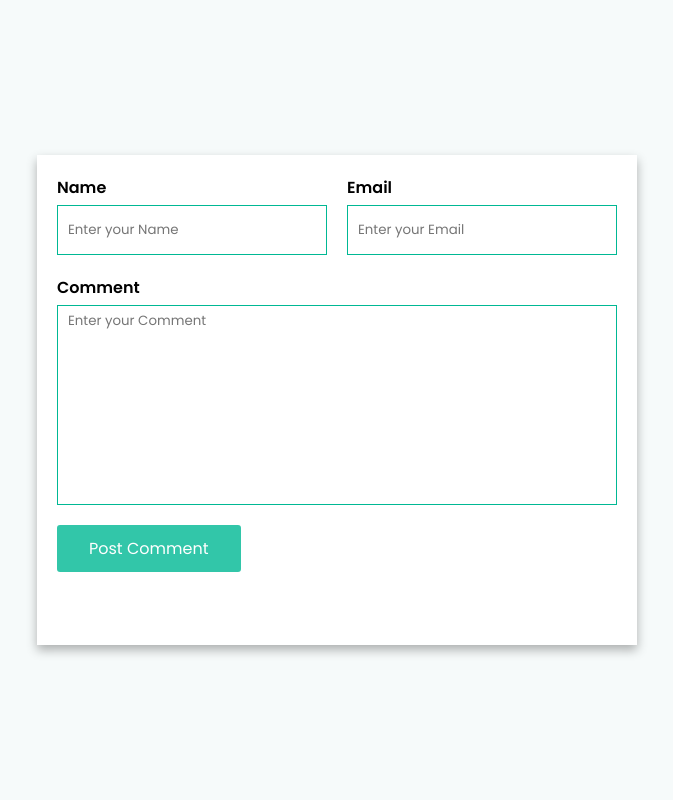
After one commit to lotye/halte_violence, a PHP site: page /com/index.php in a window 1280 px wide. The commit adds this page. Shown: the whole page, without its empty margins (303-976 px from the left). Run offline with PHP 8.4, Linux system fonts and the light colour scheme; data that the repository does not hold is empty.

Commit message:
commentaire

```diff
--- a/admin.php
+++ b/admin.php
@@ -30,8 +30,6 @@ $sqli = "SELECT * FROM kara";
     </tr>
   </thead>
 <tbody>
-
-
 
 <?php
   foreach($plaintes as $plainte){
--- /dev/null
+++ b/com/config.php
@@ -0,0 +1,14 @@
+<?php
+
+$server = "localhost";
+$username = "root";
+$password = "";
+$database = "import";
+
+$conn = mysqli_connect($server, $username, $password, $database);
+
+if (!$conn) { // If Check Connection
+    die("<script>alert('Connection Failed.')</script>");
+}
+
+?>
--- /dev/null
+++ b/com/index.php
@@ -0,0 +1,78 @@
+<?php
+
+include 'config.php';
+
+error_reporting(0); // For not showing any error
+
+if (isset($_POST['submit'])) { // Check press or not Post Comment Button
+	$name = $_POST['name']; // Get Name from form
+	$email = $_POST['email']; // Get Email from form
+	$comment = $_POST['comment']; // Get Comment from form
+
+	$sql = "INSERT INTO comments (name, email, comment)
+			VALUES ('$name', '$email', '$comment')";
+	$result = mysqli_query($conn, $sql);
+	if ($result) {
+		echo "<script>alert('Comment added successfully.')</script>";
+	} else {
+		echo "<script>alert('Comment does not add.')</script>";
+	}
+}
+
+?>
+
+<!DOCTYPE html>
+<html>
+<head>
+	<meta charset="utf-8">
+	<meta name="viewport" content="width=device-width, initial-scale=1.0">
+
+	<link rel="stylesheet" type="text/css" href="style.css">
+
+	<title>commentaire</title>
+</head>
+<body>
+	<div class="wrapper">
+		<form action="" method="POST" class="form">
+			<div class="row">
+				<div class="input-group">
+					<label for="name">Name</label>
+					<input type="text" name="name" id="name" placeholder="Enter your Name" required>
+				</div>
+				<div class="input-group">
+					<label for="email">Email</label>
+					<input type="email" name="email" id="email" placeholder="Enter your Email" required>
+				</div>
+			</div>
+			<div class="input-group textarea">
+				<label for="comment">Comment</label>
+				<textarea id="comment" name="comment" placeholder="Enter your Comment" required></textarea>
+			</div>
+			<div class="input-group">
+				<button name="submit" class="btn">Post Comment</button>
+			</div>
+		</form>
+		<div class="prev-comments">
+			<?php
+
+			$sql = "SELECT * FROM comments";
+			$result = mysqli_query($conn, $sql);
+			if (mysqli_num_rows($result) > 0) {
+				while ($row = mysqli_fetch_assoc($result)) {
+
+			?>
+			<div class="single-item">
+				<h4><?php echo $row['name']; ?></h4>
+				<a href="mailto:<?php echo $row['email']; ?>"><?php echo $row['email']; ?></a>
+				<p><?php echo $row['comment']; ?></p>
+			</div>
+			<?php
+
+				}
+			}
+
+			?>
+		</div>
+	</div>
+</body>
+</html>
--- /dev/null
+++ b/com/style.css
@@ -0,0 +1,123 @@
+@import url('https://fonts.googleapis.com/css2?family=Poppins:ital,wght@0,100;0,200;0,300;0,400;0,500;0,600;0,700;0,800;0,900;1,100;1,200;1,300;1,400;1,500;1,600;1,700;1,800;1,900&display=swap');
+
+* {
+    margin: 0;
+    padding: 0;
+    box-sizing: border-box;
+    font-family: 'Poppins', sans-serif;
+}
+
+body {
+    width: 100%;
+    min-height: 100vh;
+    display: flex;
+    justify-content: center;
+    align-items: center;
+    flex-direction: column;
+    background: #f6fafa;
+}
+
+.wrapper {
+    padding: 20px;
+    background: #FFF;
+    box-shadow: 0 5px 10px rgba(0,0,0,0.3);
+    width: 600px;
+    min-height: 400px;
+    margin: 20px 0;
+}
+
+.wrapper .row {
+    display: grid;
+    grid-template-columns: repeat(auto-fit, minmax(280px, 1fr));
+}
+
+.wrapper .form .row .input-group {
+    padding: 0 10px;
+    display: block;
+}
+
+.wrapper .form .row .input-group:first-child {
+    padding-left: 0;
+}
+
+.wrapper .form .row .input-group:last-child {
+    padding-right: 0;
+}
+
+.wrapper .form .input-group {
+    width: 100%;
+    height: 50px;
+    margin-bottom: 50px;
+}
+
+.wrapper .form .input-group label {
+    font-weight: 600;
+    margin-bottom: 5px;
+    display: block;
+}
+
+.wrapper .form .input-group .btn {
+    margin: 20px 0;
+    display: block;
+    padding: .7rem 2rem;
+    opacity: .8;
+    color: #FFF;
+    background: #00b894;
+    border: none;
+    outline: none;
+    border-radius: 3px;
+    cursor: pointer;
+    font-size: 1rem;
+    transition: .3s ease-in;
+}
+
+.wrapper .form .input-group .btn:hover {
+    opacity: 1;
+}
+
+.wrapper .form .input-group input, .wrapper .form .input-group textarea {
+    width: 100%;
+    height: 100%;
+    border: 1px solid #00b894;
+    outline: none;
+    padding: 5px 10px;
+}
+
+.wrapper .form .input-group.textarea {
+    height: 200px;
+}
+
+.wrapper .form .input-group.textarea textarea {
+    resize: none;
+}
+
+.wrapper .prev-comments {
+    margin-top: 50px;
+}
+
+.wrapper .prev-comments .single-item {
+    background: #FFF;
+    box-shadow: 0 5px 10px rgba(0,0,0,0.2);
+    padding: 10px 20px;
+    text-align: left;
+    margin-bottom: 25px;
+}
+
+.wrapper .prev-comments .single-item h4 {
+    font-size: 1.3rem;
+    font-weight: 800;
+    color: #111;
+}
+
+.wrapper .prev-comments .single-item a {
+    margin: 10px 0;
+    font-size: 1rem;
+    color: #111;
+    text-decoration: none;
+    display: inline-block;
+}
+
+.wrapper .prev-comments .single-item p {
+    font-size: .9rem;
+    color: #111;
+}
--- a/db.php
+++ b/db.php
@@ -62,7 +62,7 @@ try {
   $conn = new PDO("mysql:host=$servername;dbname=$dbname", $username, $password);
   // set the PDO error mode to exception
 
-  $sqli = "INSERT INTO $region (`nom`, `prenom`, `nom_usuel`, `email`, `votre_numero_de_telephone`, `personne_a_prevenir`, `ville_village`, `region`, `ma_plainte`)VALUES (:nom, :prenom, :nom_usuel, :email, :votre_numero_de_telephone, :personne_a_prevenir, :ville_village, :region, :ma_plainte)";
+  $sqli = "INSERT INTO $region (`nom`, `prenom`, `nom_usuel`, `email`, `votre_numero_de_telephone`, `personne_a_prevenir`, `ville_village`, `region`, `ma_plainte`)VALUES (:nom, :prenom, :nom_usuel, :email, :votre_numero_de_telephone, :personne_a_prevenir, :ville_village, :region, :ma_plainte )";
 
   $send = $conn->prepare($sqli);
   $send->execute([
--- a/savane.php
+++ b/savane.php
@@ -30,6 +30,7 @@ $sqli = "SELECT * FROM savane";
     </tr>
   </thead>
 <tbody>
+
 <?php
   foreach($plaintes as $plainte){
     ?>
```
Also changed, not shown: com/commentaire.php (added, +213 -0 lines), consequences.html (+7 -7 lines), index.html (+12 -11 lines), interface.php (+18 -20 lines), mariage.html (+27 -17 lines), styles.css (+16 -3 lines), images/comment.jpg (added), images/liste-idee-article-de-blog.webp (added), 1 other file.
